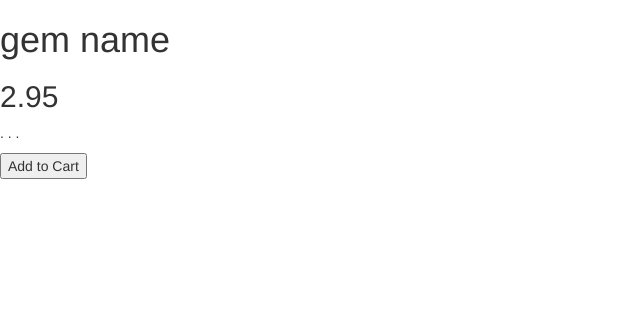
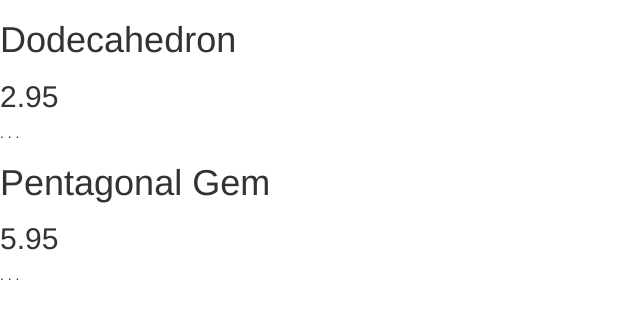
Before and after one commit to marcelopv/hello-angularjs, a plain HTML site: page index.html in a window 1280 px wide. Shown: the whole page, without its empty margins (0-640 px from the left). Drawn offline with Linux system fonts and the light colour scheme.

Commit message:
iterating through gems using arrays.

```diff
--- a/app.js
+++ b/app.js
@@ -2,14 +2,22 @@
 var app = angular.module('hello-angularjs', [ ]);
 
   app.controller('StoreController', function(){
-    this.product = gem;
+    this.products = gems;
   });
 
-  var gem = {
-    name: 'gem name',
-    price: 2.95,
-    description: '. . .',
-    canPurchase: true,
-    soldOut: false
-  }
+  var gems = [
+    {
+      name: 'Dodecahedron',
+      price: 2.95,
+      description: '. . .',
+      canPurchase: true,
+      soldOut: false
+    },
+    {
+      name: 'Pentagonal Gem',
+      price: 5.95,
+      description: '. . .',
+      canPurchase: false
+    },
+  ];
 })();
--- a/index.html
+++ b/index.html
@@ -6,10 +6,10 @@
     <script type="text/javascript" src="app.js"></script>
   </head>
   <body ng-controller="StoreController as store">
-    <div ng-hide="store.product.soldOut">
-      <h1> {{store.product.name}} </h1>
-      <h2> {{store.product.price}} </h2>
-      <p> {{store.product.description}} </p>
+    <div ng-repeat="product in store.products">
+      <h1> {{product.name}} </h1>
+      <h2> {{product.price}} </h2>
+      <p> {{product.description}} </p>
       <button ng-show="store.product.canPurchase"> Add to Cart </button>
     </div>
   </body>
```
